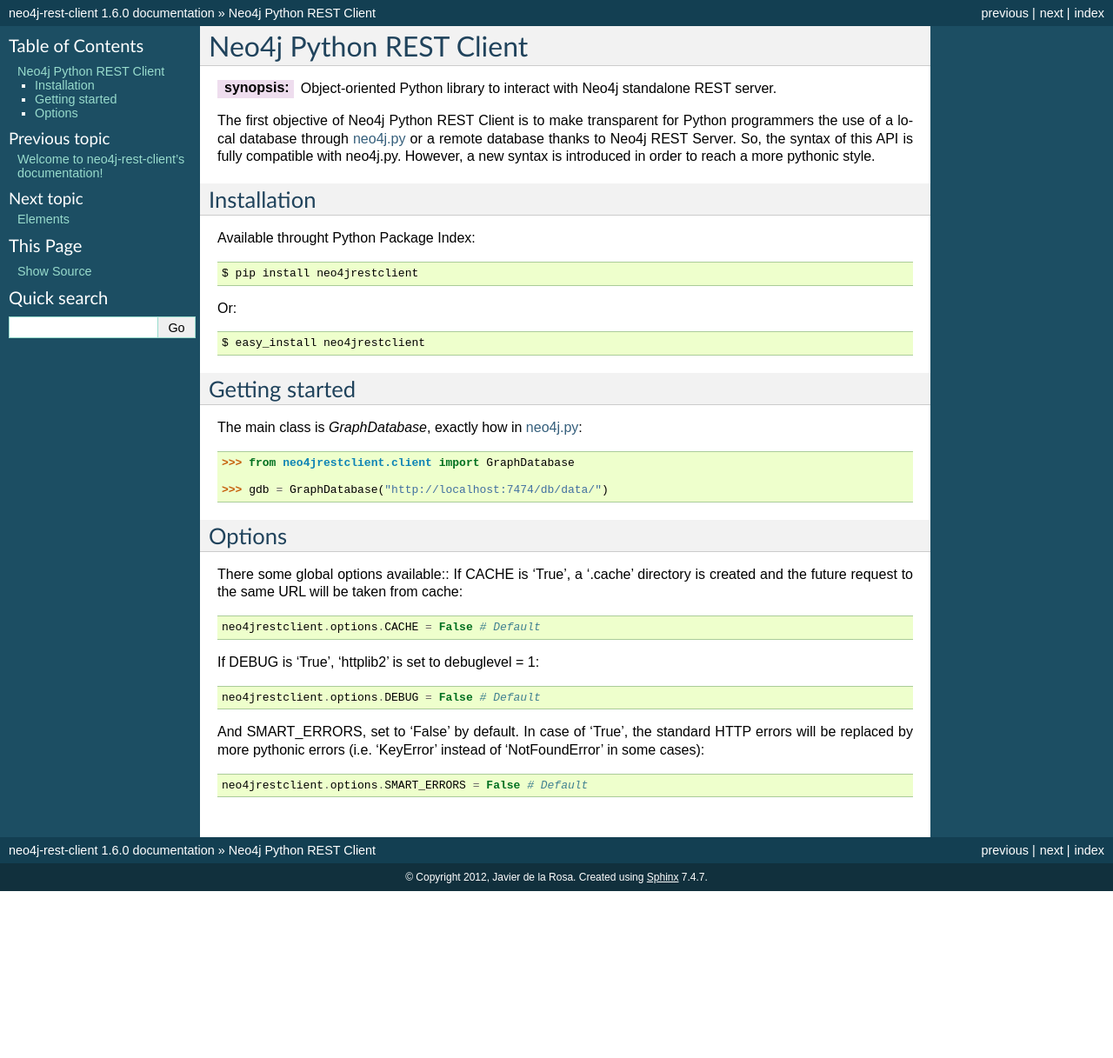
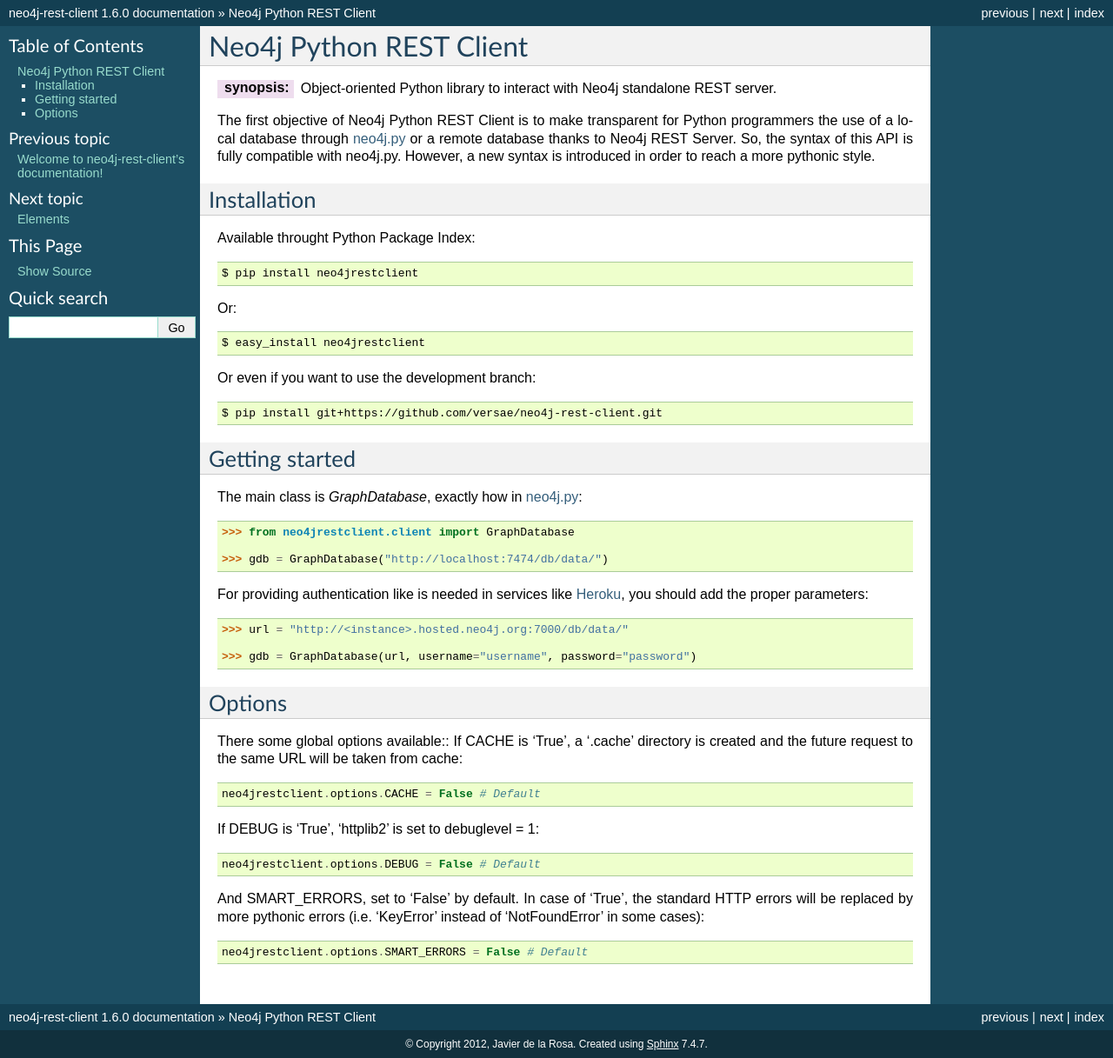
Before and after one commit to versae/neo4j-rest-client, a Sphinx documentation site: the page built from docs/info.rst, in a window 1280 px wide. Shown: the whole page at 87% size. Built offline with Sphinx 7.4.7, drawn with Linux system fonts in a browser that asks for light colours; before the commit the page ends 1025 px from its top, so only the background shows below that.

Commit message:
Updating documentation and changes

```diff
--- a/CHANGES.txt
+++ b/CHANGES.txt
@@ -1,5 +1,10 @@
 Changes
 =======
+
+1.6.1 (2012-02-27)
+------------------
+- Fixes #29. Adding support for authentication.
+
 
 1.6.0 (2012-02-27)
 ------------------
--- a/docs/changes.rst
+++ b/docs/changes.rst
@@ -1,5 +1,10 @@
 Changes
 =======
+
+1.6.1 (2012-02-27)
+------------------
+- Fixes #29. Adding support for authentication.
+
 
 1.6.0 (2012-02-27)
 ------------------
--- a/docs/info.rst
+++ b/docs/info.rst
@@ -21,6 +21,10 @@
 
   $ easy_install neo4jrestclient
 
+Or even if you want to use the development branch::
+
+  $ pip install git+https://github.com/versae/neo4j-rest-client.git
+
 
 Getting started
 ---------------
@@ -30,6 +34,14 @@
   >>> from neo4jrestclient.client import GraphDatabase
 
   >>> gdb = GraphDatabase("http://localhost:7474/db/data/")
+
+For providing authentication like is needed in services like Heroku_, you
+should add the proper parameters::
+
+  >>> url = "http://<instance>.hosted.neo4j.org:7000/db/data/"
+
+  >>> gdb = GraphDatabase(url, username="username", password="password")
+
 
 Options
 -------
@@ -53,3 +65,4 @@
 
 .. _neo4j.py: http://components.neo4j.org/neo4j.py/
 .. _lucene-querybuilder: http://github.com/scholrly/lucene-querybuilder
+.. _Heroku: http://devcenter.heroku.com/articles/neo4j
```
